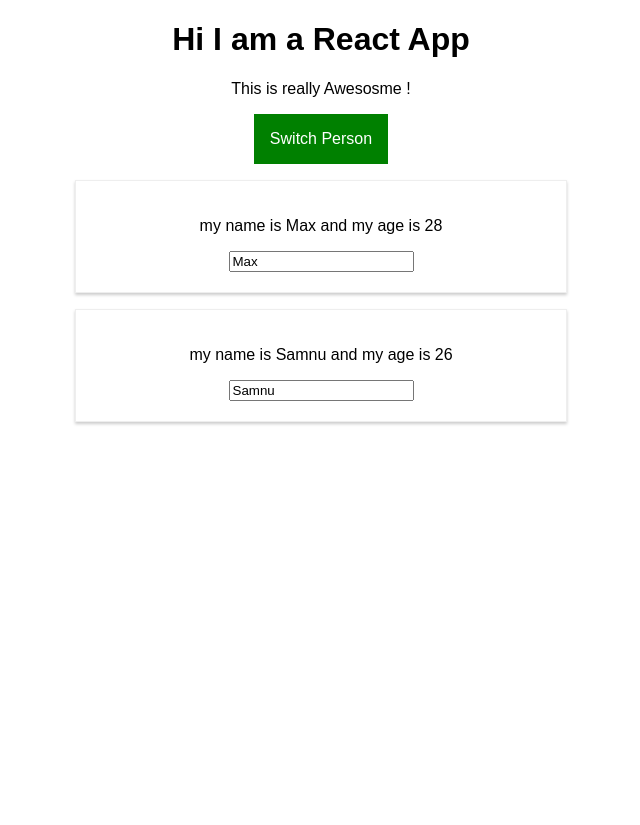
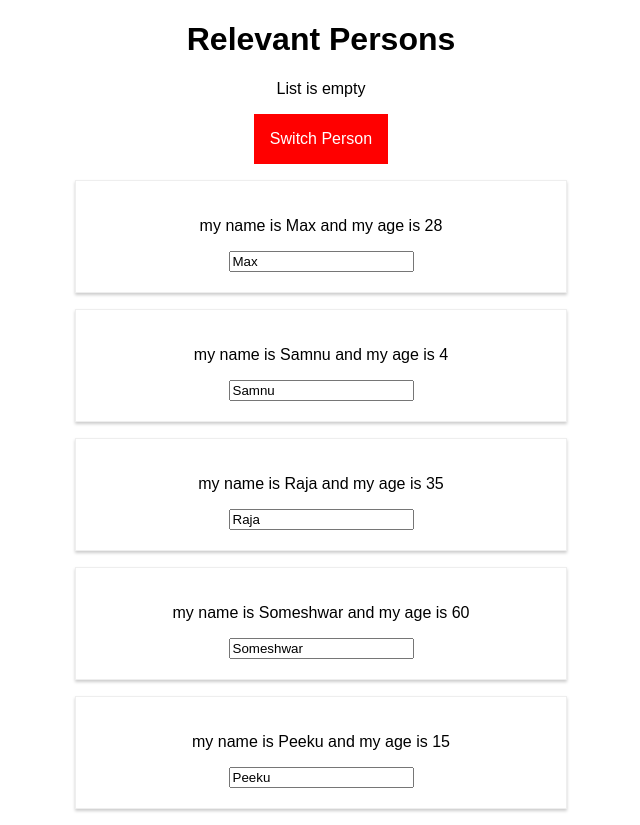
Before and after one commit to tushar1907/REACT-Practice-Application, a React app in the folder react-complete-guide/: page / in a window 1280 px wide. Both pictures are taken after a click on the button "Switch Person". Shown: the whole page, without its empty margins (319-959 px from the left). Before the commit the page ends 800 px from the top, so only its background shows below. Built offline with nearby package versions, Linux system fonts and the light colour scheme.

Commit message:
component lyfecycle hooks implementes

```diff
--- a/react-complete-guide/src/components/Cockpit/Cockpit.js
+++ b/react-complete-guide/src/components/Cockpit/Cockpit.js
@@ -10,7 +10,7 @@
     let btnCLass = ''
 
     if(props.showPerson){
-        btnCLass = classes.red
+        btnCLass = classes.Red
     }
     if(props.person.length <= 1){
         assignedClasses.push(classes.red);
@@ -20,8 +20,8 @@
     }
      return (
         <div className={classes.Cockpit}>
-            <h1>Hi I am a React App</h1>
-            <p className={assignedClasses.join(' ')}> This is really Awesosme !</p>
+            <h1>{props.appTitle}</h1>
+            <p className={assignedClasses.join(' ')}> List is empty </p>
             <button className={btnCLass} onClick={props.togglePersonsHandler}>Switch Person</button>
         </div>
     );
--- a/react-complete-guide/src/components/Persons/Person/Person.js
+++ b/react-complete-guide/src/components/Persons/Person/Person.js
@@ -1,18 +1,31 @@
 import React, { Component } from 'react';
 import classes from './Person.css';
 
-const person = (props) => {
+class Person extends Component {
 
-    const rnd = Math.random();
+    constructor(props) {
+        super(props);
+        console.log('[Person.js] Inside constructor', props)
 
-    return (
-        <div className={classes.Person}>
-            <p onClick={props.click}> my name is {props.name} and my age is {props.age}</p>
-            <p> {props.children} </p>
-            <input type="text" onChange={props.changed} value={props.name}/>
-        </div>
-    )
+    }
+
+    componentWillMount() {
+        console.log('[Person.js] Inside componentWillMount')
+    }
+
+    componentDidMount() {
+        console.log('[Person.js] Inside componentDidMount')
+    }
+    render() {
+        console.log('[Person.js] Inside render')
+        return (
+            <div className={classes.Person}>
+                <p onClick={this.props.click}> my name is {this.props.name} and my age is {this.props.age}</p>
+                <p> {this.props.children} </p>
+                <input type="text" onChange={this.props.changed} value={this.props.name} />
+            </div>
+        )
+    }
 }
 
-
-export default person;
+export default Person;
--- a/react-complete-guide/src/components/Persons/Persons.js
+++ b/react-complete-guide/src/components/Persons/Persons.js
@@ -1,16 +1,53 @@
-import React from 'react';
+
+import React, { Component } from 'react';
 
 import Person from './Person/Person';
 
-const persons = (props) => props.person.map((person, index) =>{
-    return <Person
-    click={() => props.clicked(index)}
-    name={person.name}
-    age={person.age}
-    key={person.id}
+class Persons extends Component {
 
-    changed={(event) => props.changed(event, person.id)} />
+    constructor(props) {
+        super(props);
+        console.log('[Persons.js] Inside constructor', props)
 
-});
+    }
 
-export default persons;
+    componentWillMount() {
+        console.log('[Persons.js] Inside componentWillMount')
+    }
+
+    componentDidMount() {
+        console.log('[Persons.js] Inside componentDidMount')
+    }
+
+    componentWillReceiveProps(nextProps){
+        console.log('[Persons.js] Inside componentWillReceiveProps',nextProps)
+    }
+
+    shouldComponentUpdate(nextProps, nextState){
+        console.log('[Persons.js] Inside shouldComponentUpdate',nextProps,nextState)
+        return true;
+    }
+
+    componentWillUpdate(nextProps,nextState){
+        console.log('[Persons.js] Inside componentWillUpdate',nextProps,nextState)
+    }
+
+    componentDidUpdate(){
+        console.log('[Persons.js] Inside componentDidUpdate')
+    }
+    render() {
+        console.log('[Persons.js] Inside render')
+        return this.props.person.map((person, index) => {
+            return <Person
+                click={() => this.props.clicked(index)}
+                name={person.name}
+                age={person.age}
+                key={person.id}
+
+                changed={(event) => this.props.changed(event, person.id)} />
+
+        });
+    }
+}
+
+export default Persons;
--- a/react-complete-guide/src/containers/App.js
+++ b/react-complete-guide/src/containers/App.js
@@ -8,16 +8,33 @@
 
 class App extends Component {
 
-  state = {
+  constructor(props) {
+    super(props);
+    console.log('[App,js] Inside constructor',props)
+    this.state = {
       username: 'tushar1907',
       person: [
         { id: 'adtf1', name: 'Max', age: 28 },
-      { id: 'plog7', name: 'Samnu', age: 26 }
+        { id: 'plog7', name: 'Samnu', age: 4 },
+        { id: '5s8ds', name: 'Raja', age: 35 },
+        { id: 'a6s8d', name: 'Someshwar', age: 60 },
+        { id: '2de2r', name: 'Peeku', age: 15 }
       ],
       otherState: 'some value person',
       showPerson: false,
       string: ''
     }
+  }
+
+  componentWillMount(){
+    console.log('[App.js] Inside componentWillMount')
+  }
+
+  componentDidMount(){
+    console.log('[App.js] Inside componentDidMount')
+  }
+
+
 
   SateHandler = (newValue) => {
     console.log("was clicked !")
@@ -65,6 +82,7 @@
     this.setState({ showPerson: !doesShow })
   }
   render() {
+    console.log('[App.js] Inside render')
     const style = {
       backgroundColor: 'green',
       color: 'white',
@@ -91,10 +109,10 @@
     return (
 
       <div className={classes.App}>
-        <Cockpit
+        <Cockpit appTitle={this.props.title}
           showPerson={this.state.showPerson}
           person={this.state.person}
-          togglePersonsHandler = {this.togglePersonsHandler}></Cockpit>
+          togglePersonsHandler={this.togglePersonsHandler}></Cockpit>
         {persons}
       </div>
 
--- a/react-complete-guide/src/index.js
+++ b/react-complete-guide/src/index.js
@@ -4,5 +4,5 @@
 import App from './containers/App';
 import registerServiceWorker from './registerServiceWorker';
 
-ReactDOM.render(<App />, document.getElementById('root'));
+ReactDOM.render(<App title="Relevant Persons" />, document.getElementById('root'));
 registerServiceWorker();
```
Lines whose indentation alone changed are shown as unchanged.
